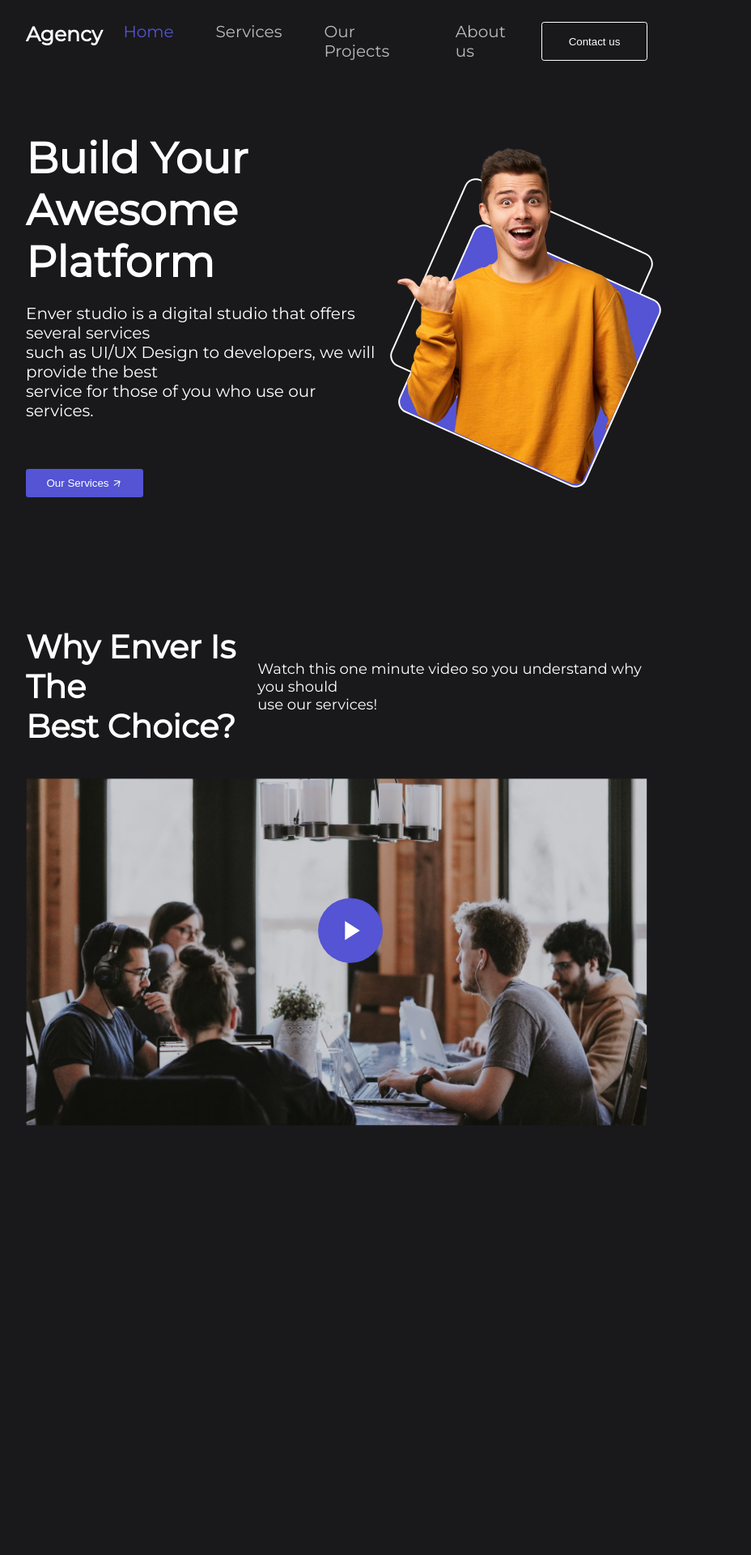
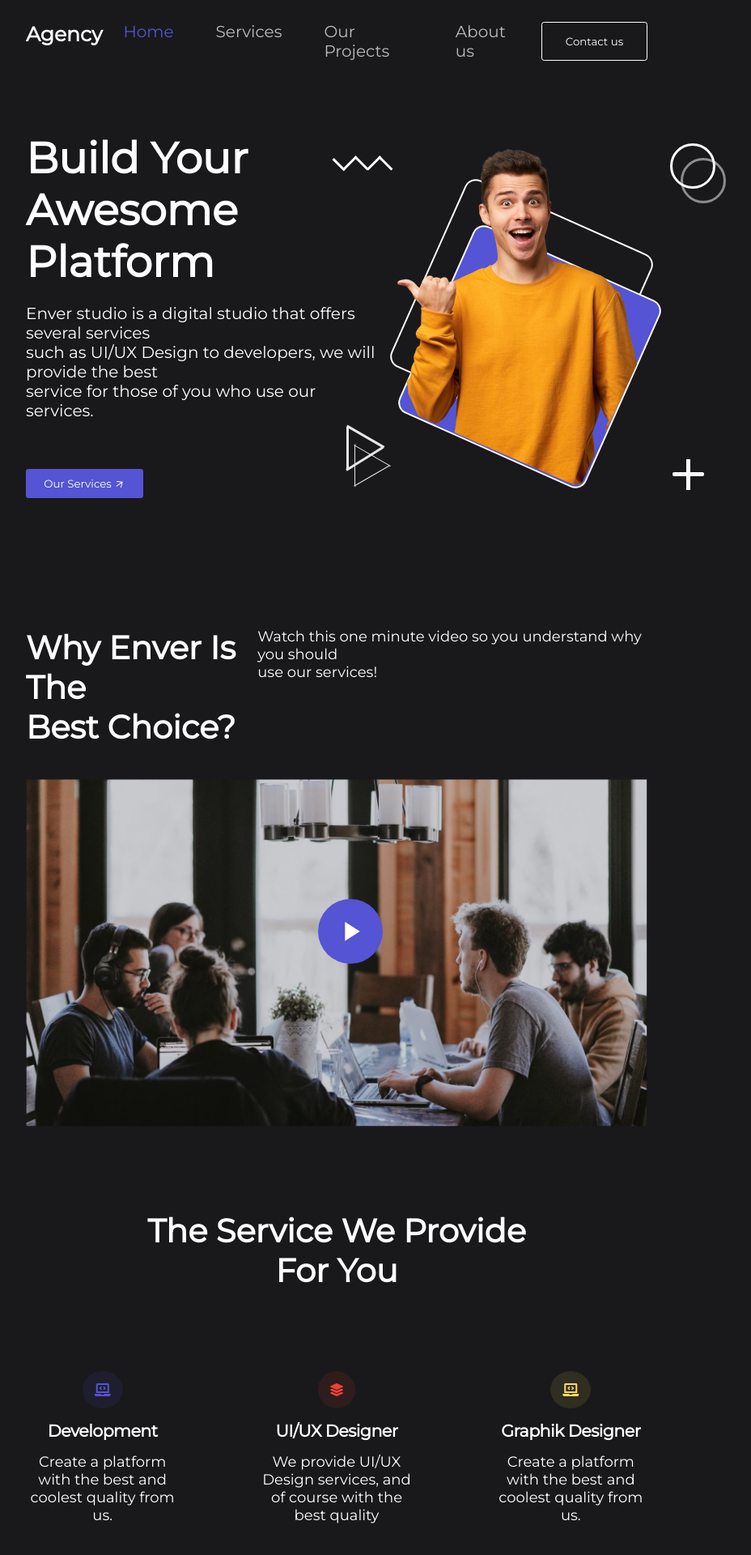
Before and after one commit to MrHamdan/agency-react-sass, a React (Create React App) app: page / in a window 1280 px wide. Shown: the top 1920 px of the page at 81% size, without its empty margins (224-1152 px from the left). Before the commit the page ends 1394 px from the top, so only its background shows below. Built offline with nearby package versions, Linux system fonts and the light colour scheme.

Commit message:
service section finished

```diff
--- a/public/index.html
+++ b/public/index.html
@@ -24,7 +24,9 @@
       work correctly both with client-side routing and a non-root public URL.
       Learn how to configure a non-root public URL by running `npm run build`.
     -->
-    <title>React App</title>
+    <title>Agency</title>
+    <link rel="stylesheet" href="https://pro.fontawesome.com/releases/v5.10.0/css/all.css"
+    integrity="sha384-AYmEC3Yw5cVb3ZcuHtOA93w35dYTsvhLPVnYs9eStHfGJvOvKxVfELGroGkvsg+p" crossorigin="anonymous" />
   </head>
   <body>
     <noscript>You need to enable JavaScript to run this app.</noscript>
--- a/src/App.js
+++ b/src/App.js
@@ -3,6 +3,7 @@ import Choice from './Components/Choice';
 import Dropdown from './Components/Dropdown';
 import Hero from './Components/Hero';
 import Navbar from './Components/Navbar';
+import Services from './Components/Services';
 import './Styles/Common.scss'
 function App() {
   const [isOpen, setIsOpen] = useState(false);
@@ -27,6 +28,7 @@ function App() {
       <Dropdown isOpen={isOpen} />
       <Hero />
       <Choice/>
+      <Services/>
     </div>
   );
 }
--- a/src/Components/Hero.js
+++ b/src/Components/Hero.js
@@ -16,6 +16,11 @@ const Hero = () => {
                <button>Our Services <AiOutlineArrowRight className="arrow"></AiOutlineArrowRight> </button>
                </div>
                <div className="hero-image">
+                   <span className="zigzag"></span>
+                   <span className="circle"></span>
+                   <span className="triangleOne"></span>
+                   <span className="triangleTwo"></span>
+                   <span className="plus"></span>
                    <img src={men} alt="" />
                </div>
             </div>
--- /dev/null
+++ b/src/Components/Services.js
@@ -0,0 +1,64 @@
+import '../Styles/Services.scss';
+
+const Services = () => {
+
+    const services = [
+        {
+            'id': '1',
+            'icon': 'fas fa-laptop-code',
+            'title': 'Development',
+            'details': 'Create a platform with the best and coolest quality from us.',
+        },
+        {
+            'id': '2',
+            'icon': 'fas fa-layer-group',
+            'title': 'UI/UX Designer',
+            'details': 'We provide UI/UX Design services, and of course with the best quality',
+        },
+        {
+            'id': '3',
+            'icon': 'fas fa-laptop-code',
+            'title': 'Graphik Designer',
+            'details': 'Create a platform with the best and coolest quality from us.',
+        },
+        {
+            'id': '4',
+            'icon': 'fas fa-map-signs',
+            'title': 'Motion Graphik',
+            'details': 'We provide Graphic Design services, with the best designers',
+        },
+
+        {
+            'id': '5',
+            'icon': 'fas fa-camera',
+            'title': 'Photography',
+            'details': 'We provide Photography services, and of course with the best quality',
+        },
+
+        {
+            'id': '6',
+            'icon': 'fas fa-video',
+            'title': 'Videography',
+            'details': 'Create a platform with the best and coolest quality from us.',
+        },
+
+    ];
+    return (
+        <div className='container'>
+            <div className='service-moto'>
+                <span>The Service We Provide <br /> For You</span>
+            </div>
+            <div className='services'>
+                {
+                    services.map(service => <div className='services-content'>
+                        <i className={service.icon}></i>
+                        <h4 className='services-title'>{service.title}</h4>
+                        <p className='paragraph'>{service.details}</p>
+                    </div>
+                    )}
+            </div>
+        </div>
+    );
+};
+
+export default Services;
--- a/src/Styles/Choice.scss
+++ b/src/Styles/Choice.scss
@@ -8,7 +8,6 @@
     div{
         display: flex;
         justify-content: space-between;
-        align-items: center;
         span{
             @include title(40px, $primary-color, 400);
             font-family: $Montserrat;
--- a/src/Styles/Hero.scss
+++ b/src/Styles/Hero.scss
@@ -60,6 +60,21 @@
               top:90px;
             }
           }
+          .zigzag{
+              @include zigzag;
+          }
+          .circle{
+              @include circle;
+          }
+          .triangleOne{
+                @include triangleOne;
+          }
+          .triangleTwo{
+              @include triangleTwo;
+          }
+          .plus{
+                @include plus;
+          }
 
     }
 
@@ -70,6 +85,7 @@
         background-color:$main-color;
         margin-top:60px;
         border:0px;
+        font-family: $Montserrat;
     }
 
     .arrow{
--- a/src/Styles/Navbar.scss
+++ b/src/Styles/Navbar.scss
@@ -34,6 +34,7 @@
   }
   button{
     @include button(0.66369px solid #FFFFFF,  3.31845px, none, 135px);
+    font-family: $Montserrat;
     &:hover{
         background-color: $main-color;
     }
--- /dev/null
+++ b/src/Styles/Services.scss
@@ -0,0 +1,53 @@
+@import './Variables.scss';
+@import './Common.scss';
+
+.service-moto {
+  text-align: center;
+  margin: 100px 0px;
+  span{
+      @include title(40px, $primary-color, 400);
+      font-family: $Montserrat;
+        font-weight: bold;
+  }
+}
+
+.services {
+  display: grid;
+  grid-template-columns: 2fr 2fr 2fr;
+  text-align: center;
+  grid-gap: 100px;
+  @include sm {
+    grid-template-columns: 1fr;
+  }
+  &-title {
+    font-family: $Montserrat;
+    font-style: normal;
+    font-weight: 600;
+    font-size: 20.5833px;
+    line-height: 25px;
+    text-align: center;
+    letter-spacing: -0.497977px;
+    margin: 15px 0;
+  }
+  .paragraph {
+    @include paragraph(18px, 300, #fff,$Montserrat);
+  }
+  &-content {
+    &:nth-child(2) .fas,
+    &:last-child .fas {
+      background: rgba(240, 64, 55, 0.1);
+      color: #f04037;
+    }
+    &:nth-child(3) .fas,
+    &:nth-child(4) .fas {
+      background: rgba(254, 220, 90, 0.1);
+      color: #fedc5a;
+    }
+  }
+  .fas {
+    background: rgba(84, 84, 212, 0.1);
+    padding: 15px;
+    color: $main-color;
+    border-radius: 50%;
+  }
+}
--- a/src/Styles/Variables.scss
+++ b/src/Styles/Variables.scss
@@ -32,7 +32,25 @@ $secondary-color: rgba(255, 255, 255, 0.7);
 }
 
 
+// Details Styles
+@mixin details{
+    font-size: 13.9375px;
+    line-height: 26px;
+    letter-spacing: -0.43573px;
+    color: rgba(255, 255, 255, 0.7);
 
+}
+
+// Paragraph Styles
+@mixin paragraph($font_size, $font_weight, $color, $font-family) {
+  font-family: $Montserrat;
+  font-size: $font_size;
+  font-weight: $font_weight;
+  color: $color;
+
+}
+
+// Rectangle Styles
 @mixin rectangle{
   content: "";
   position: absolute;
@@ -42,6 +60,184 @@ $secondary-color: rgba(255, 255, 255, 0.7);
   border: 2px solid $primary-color;
   border-radius: 14.72px;
 }
+
+
+// Zigzag Styles
+@mixin zigzag{
+border: solid rgb(255, 255, 255);
+border-width: 0 3px 3px 0;
+display: inline-block;
+padding: 10px;
+transform: rotate(-135deg);
+position: absolute;
+left: -50px;
+top: 20px;
+@include sm{
+  left: 20px;
+}
+&::before{
+  content: "";
+  border: solid rgb(255, 255, 255);
+  border-width: 0 3px 3px 0;
+  display: inline-block;
+  padding: 10px;
+  position: absolute;
+  left: -21px;
+  bottom: -24px;
+}
+&::after {
+  content: "";
+  border: solid rgb(255, 255, 255);
+  border-width: 0px 0px 3px 0;
+  display: inline-block;
+  padding: 10px;
+  position: absolute;
+  left: 20px;
+  top: -21px;
+}
+}
+
+// Circle Styles
+@mixin circle{
+  width: 50px;
+  height: 50px;
+  border: 3px solid #fff;
+  border-radius: 50% ;
+  position: absolute;
+  fontWeight: bold;;
+  left: 350px;
+  top: 0px;
+  @include sm{
+    left: 280px;
+  }
+  &::before{
+      content: "";
+      width: 50px;
+      height: 50px;
+      border-radius: 50%;
+      position: absolute;
+      top: 15px;
+      left: 10px;
+      border: 3px solid #fff;
+      opacity: 0.5;
+  }
+}
+
+// Triangle Style
+@mixin triangle{
+  content: "";
+  position: absolute;
+  width: 0;
+  height: 0;
+  border-left: 50px solid transparent;
+  border-right: 50px solid transparent;
+  border-top: 50px solid $primary-color;
+  left: -50px;
+  top: -50px;
+  @include sm{
+    left: -40px;
+    top: -40px;
+  }
+}
+
+@mixin triangleOne{
+position:absolute;
+width:27px;
+height: 53px;
+left: -50px;
+right:  0px;
+top: 350px;
+border-left: 3.65476px solid #E7E7E7;
+@include sm{
+  left:20px;
+}
+&::before {
+content: "";
+position: absolute;
+width: 53px;
+height: -9.42px;
+left: -7px;
+right: -3px;
+top: 38px;
+border-top: 3.65476px solid #E7E7E7;
+transform: rotate(-32deg);
+}
+&::after{
+content: "";
+position: absolute;
+width: 53px;
+height: 34.58px;
+left: 3px;
+right: -8px;
+top: -22px;
+border-bottom: 3.65476px solid #E7E7E7;
+transform: rotate(30deg);
+}
+
+}
+
+@mixin triangleTwo{
+  position: absolute;
+  width: 27px;
+  height: 53px;
+  left: -40px;
+  right: 0px;
+  top: 371px;
+  border-left: 1.65476px solid #E7E7E7;
+  border-radius: 2px;
+  @include sm{
+    left: 30px;
+  }
+  &::before{
+      content: "";
+      position: absolute;
+      width: 51px;
+      height: -12.42px;
+      left: -5px;
+      right: -2px;
+      top: 39px;
+      border-top: 1.65476px solid #E7E7E7;
+      transform: rotate(-30deg);
+  }
+  &::after{
+      content: "";
+      position: absolute;
+      width: 52px;
+      height:26.58px;
+      left: 2px;
+      right: -8px;
+      top: -11px;
+      border-bottom: 1.65476px solid #E7E7E7;
+      transform: rotate(30deg);
+  }
+  }
+
+
+@mixin plus{
+background: rgb(255, 255, 255);
+height: 38px;
+position: absolute;
+width: 5px;
+top: 390px;
+left: 370px;
+borderRadius: 2px;
+@include sm{
+  left: 320px;
+}
+&::before {
+background: rgb(255, 255, 255);
+content:"";
+height: 5px;
+left: -17px;
+position: absolute;
+top: 16px;
+width: 39px;
+border-radius: 2px;
+}
+}
+
+
+
 
 
 
@@ -58,12 +254,12 @@ $secondary-color: rgba(255, 255, 255, 0.7);
 // Responsive
 
 @mixin sm {
-  @media screen and (max-width: 768px) {
+  @media screen and (max-width: 575px) {
     @content;
   }
 }
 @mixin md {
-  @media (min-width: 768px) and (max-width: 992px) {
+  @media (min-width: 575px) and (max-width: 992px) {
     @content;
   }
 }
```
